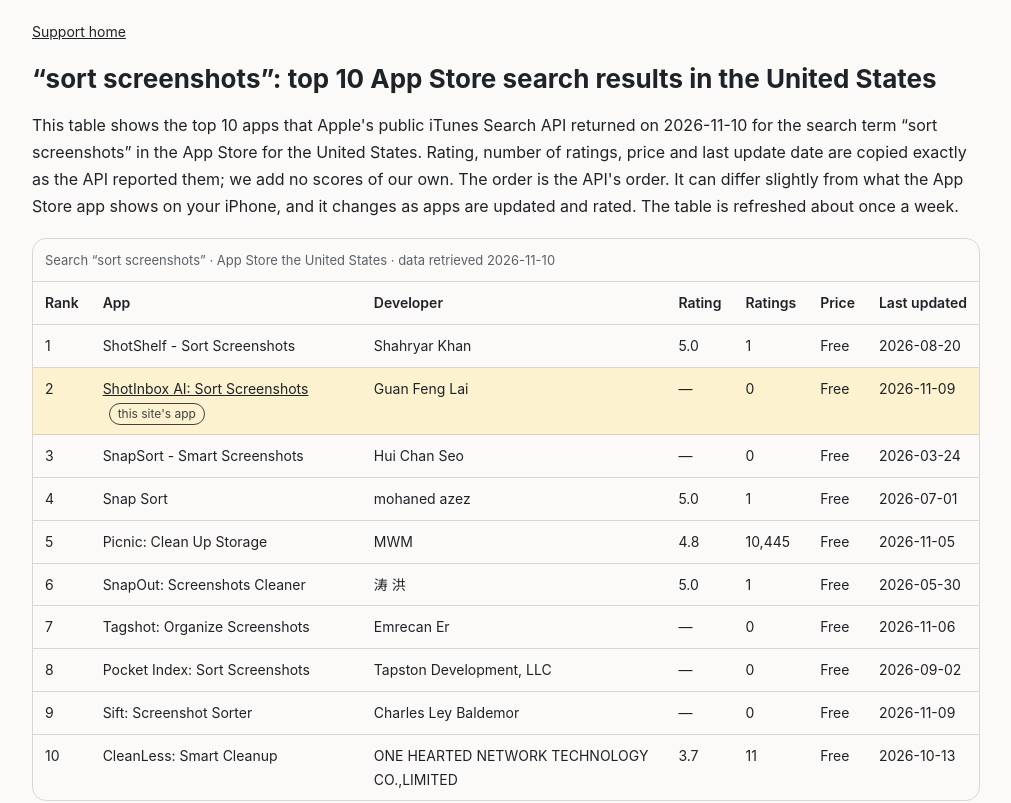
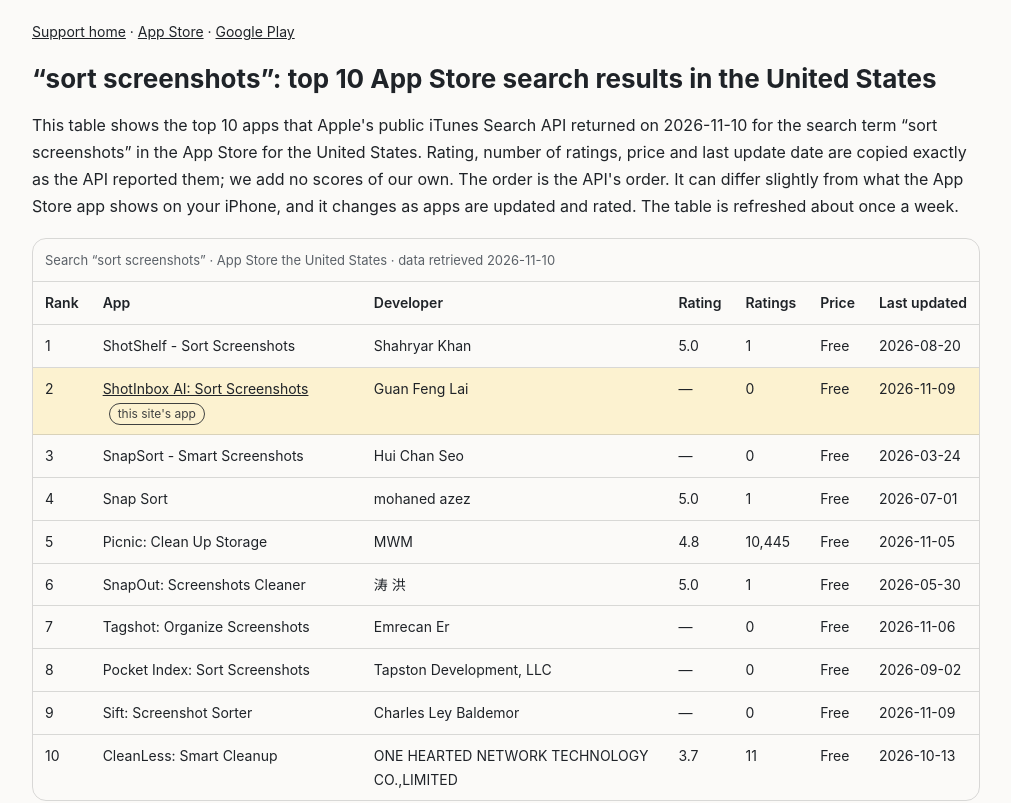
Before and after one commit to alice51849/shotinbox-support, a plain HTML site: page compare.html in a window 1280 px wide. Shown: the top 803 px of the page, without its empty margins (134-1145 px from the left). Drawn offline with Linux system fonts and the light colour scheme.

Commit message:
Update App Store search comparison pages (real store data)

```diff
--- a/compare.html
+++ b/compare.html
@@ -7,7 +7,6 @@
 <meta name="description" content="The top 10 App Store search results for “sort screenshots” in the United States, with rating, number of ratings, price and last update date as reported by Apple on 2026-11-10.">
 <link rel="canonical" href="https://open.cait518.cc/shotinbox-support/compare.html">
 <link rel="alternate" hreflang="en" href="https://open.cait518.cc/shotinbox-support/compare.html">
-<link rel="alternate" hreflang="ar" href="https://open.cait518.cc/shotinbox-support/compare.ar-SA.html">
 <link rel="alternate" hreflang="x-default" href="https://open.cait518.cc/shotinbox-support/compare.html">
 <meta property="og:title" content="“sort screenshots” on the App Store (the United States): top 10 search results compared">
 <meta property="og:description" content="The top 10 App Store search results for “sort screenshots” in the United States, with rating, number of ratings, price and last update date as reported by Apple on 2026-11-10.">
@@ -38,9 +37,6 @@ tr.ours td{background:var(--ours)}
 .btn{display:inline-block;padding:10px 16px;border:1px solid var(--line);border-radius:12px;text-decoration:none;font-weight:600}
 .note{font-size:13px;color:var(--muted)}
 </style>
-<!-- ls-pwa:start -->
-<link rel="manifest" href="/shotinbox-support/manifest.webmanifest">
-<!-- ls-pwa:end -->
 <!-- ls-sharecard:start -->
 <meta property="og:site_name" content="ShotInbox AI: Sort Screenshots">
 <meta property="og:locale" content="en_US">
@@ -56,7 +52,7 @@ tr.ours td{background:var(--ours)}
 <body>
 <!-- ls-compare-page: managed by support_network/gen_market_snapshot.py (real App Store data) -->
 <main>
-<p class="nav"><a href="./">Support home</a></p>
+<p class="nav"><a href="./">Support home</a> · <a href="https://apps.apple.com/app/id6802166527?pt=118326163&amp;ct=sup_shotinbox_cmp&amp;mt=8" rel="noopener" data-ls-store="nav">App Store</a> · <a href="https://play.google.com/store/apps/details?id=com.alice51849.ShotInbox&amp;referrer=utm_source%3Dsup_shotinbox_cmp%26utm_campaign%3Dshotinbox" rel="noopener" data-ls-play="nav">Google Play</a></p>
 <h1>“sort screenshots”: top 10 App Store search results in the United States</h1>
 <p>This table shows the top 10 apps that Apple&#x27;s public iTunes Search API returned on 2026-11-10 for the search term “sort screenshots” in the App Store for the United States. Rating, number of ratings, price and last update date are copied exactly as the API reported them; we add no scores of our own. The order is the API&#x27;s order. It can differ slightly from what the App Store app shows on your iPhone, and it changes as apps are updated and rated. The table is refreshed about once a week.</p>
 <div class="tbl"><table>
```
Also changed, not shown: index.html (+1 -1 lines).
